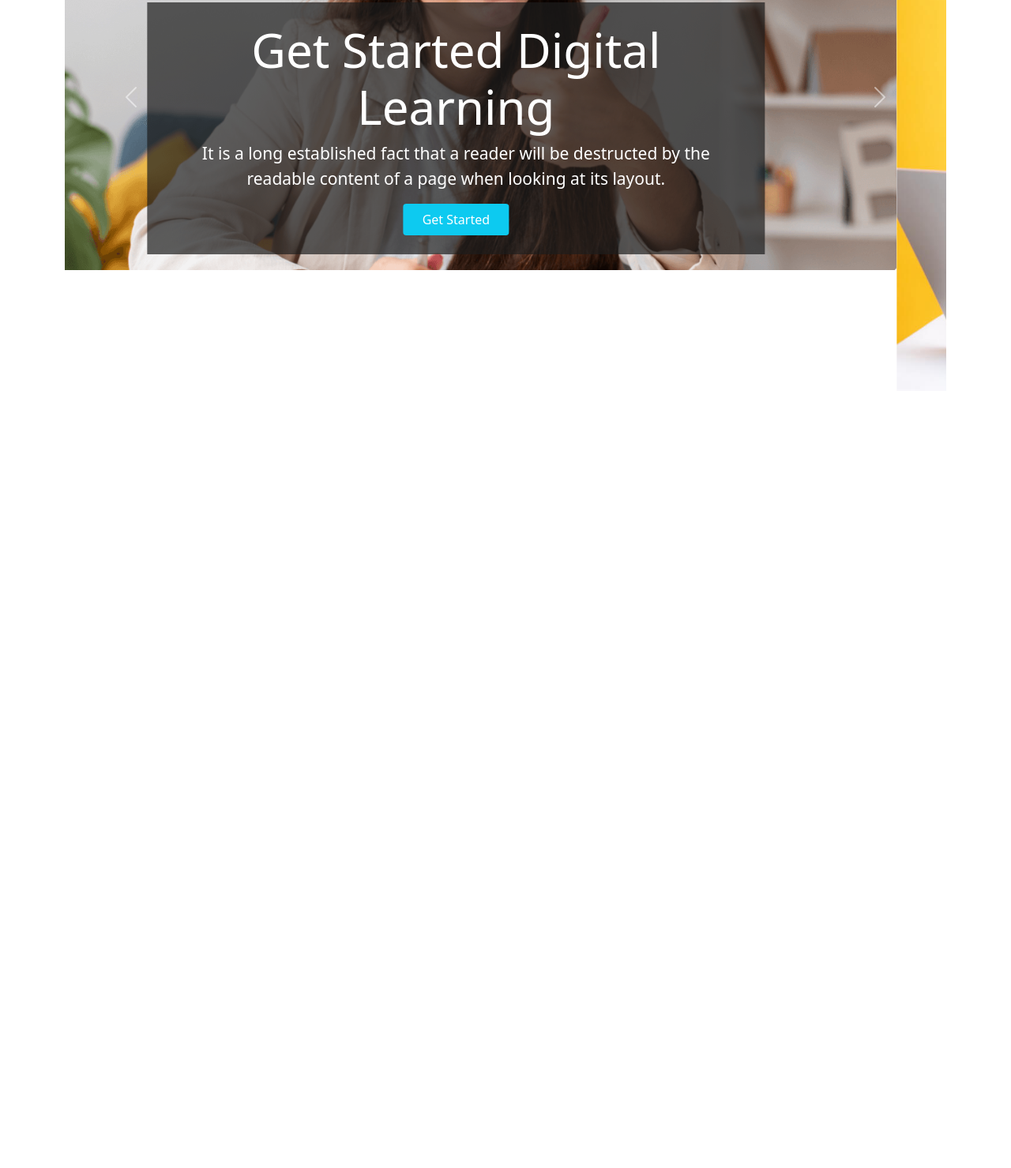
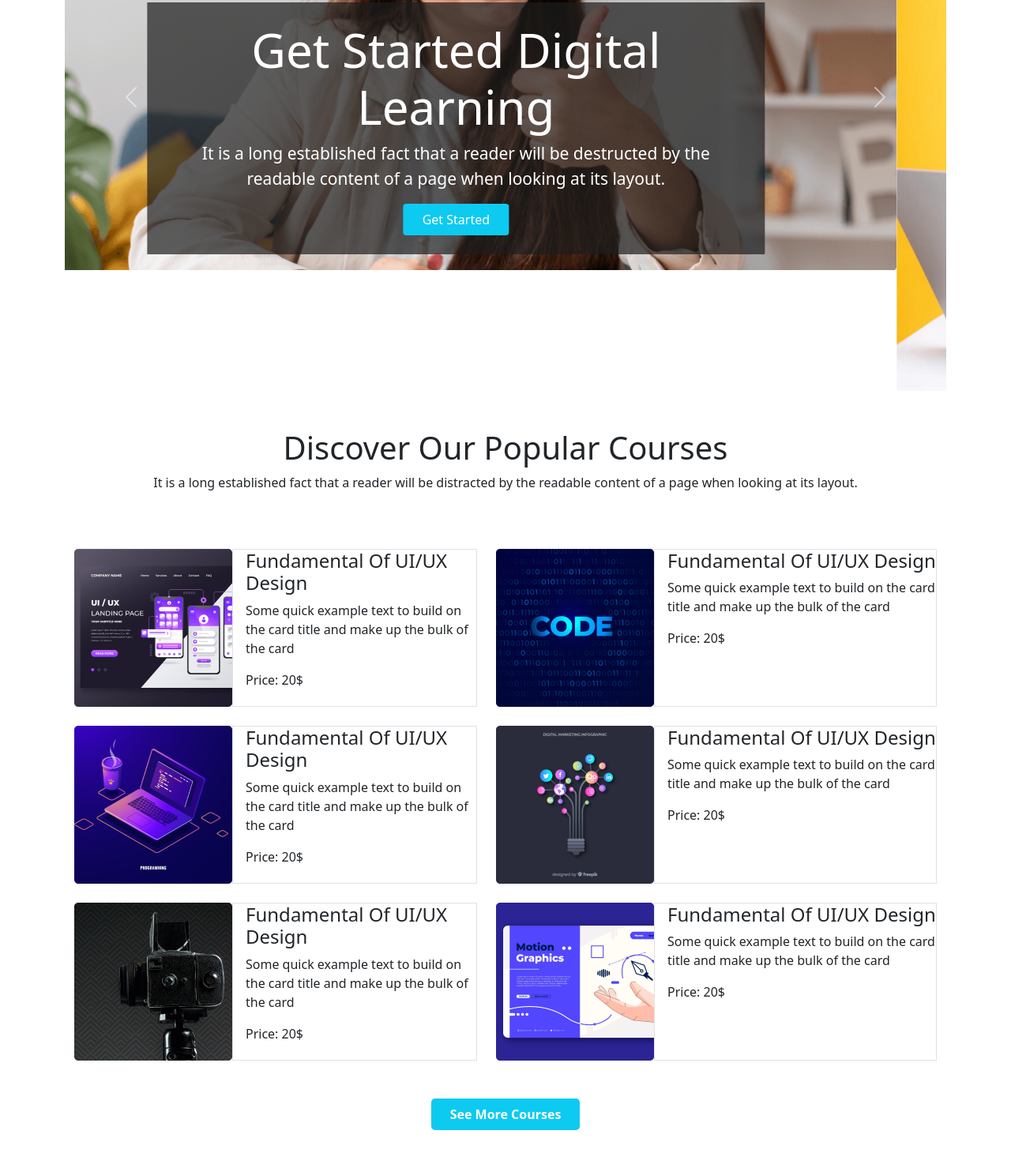
Before and after one commit to mohammadRcat/learning-ocean, a plain HTML site: page index.html in a window 1280 px wide. Shown: the part 341-1820 px from the top of the page at 79% size. Before the commit the page ends 836 px from the top, so only its background shows below. Drawn offline with nearby package versions, Linux system fonts and the light colour scheme.

Commit message:
second commit

```diff
--- a/index.html
+++ b/index.html
@@ -53,8 +53,8 @@
     </header>
 
     <!-- slider section -->
-    <section class="container mt-4">
-        <div id="carouselExampleCaptions" class="carousel slide" data-bs-ride="carousel">
+    <section class="container mt-4 mb-5">
+        <div id="carouselExampleCaptions" class="carousel slide p-0" data-bs-ride="carousel">
             <div class="carousel-indicators">
                 <button type="button" data-bs-target="#carouselExampleCaptions" data-bs-slide-to="0" class="active"
                     aria-current="true" aria-label="Slide 1"></button>
@@ -64,7 +64,7 @@
                     aria-label="Slide 3"></button>
             </div>
             <div class="carousel-inner">
-                <div class="carousel-item active">
+                <div class="carousel-item active col-sm-12">
                     <img src="images/cover/cover-1.png" class="d-block w-100" alt="...">
                     <div class="carousel-caption d-none d-md-block p-4 slider-opacity">
                         <h1 class="slider-h1">Get Started Digital Learning</h1>
@@ -112,6 +112,85 @@
         </div>
     </section>
 
+    <!-- courses heading section  -->
+    <section class="containr mb-5">
+        <div class="text-center">
+            <h1 class="">Discover Our Popular Courses</h1>
+            <p class="">It is a long established fact that a reader will be distracted by the readable
+                content of a page when looking at its layout.</p>
+
+        </div>
+    </section>
+
+    <!-- courses list section -->
+
+    <section class="container p-0">
+        <div class="row p-0 ">
+            <div class="row p-0">
+                <div class="d-flex col-lg-6 px-4 mt-4">
+                    <img class="ps-4" src="images/course/course-1.png" alt="">
+                    <div class="ps-3 border border-1">
+                        <h4>Fundamental Of UI/UX Design</h4>
+                        <p>Some quick example text to build on the card title
+                            and make up the bulk of the card</p>
+                        <p>Price: 20$</p>
+                    </div>
+                </div>
+                <div class="d-flex col-lg-6 pe-4 ps-0 mt-4">
+                    <img class="" src="images/course/course-2.png" alt="">
+                    <div class="ps-3 border border-1">
+                        <h4>Fundamental Of UI/UX Design</h4>
+                        <p>Some quick example text to build on the card title
+                            and make up the bulk of the card</p>
+                        <p>Price: 20$</p>
+                    </div>
+                </div>
+                <div class="d-flex col-lg-6 px-4 mt-4">
+                    <img class="ps-4" src="images/course/course-3.png" alt="">
+                    <div class="ps-3 border border-1">
+                        <h4>Fundamental Of UI/UX Design</h4>
+                        <p>Some quick example text to build on the card title
+                            and make up the bulk of the card</p>
+                        <p>Price: 20$</p>
+                    </div>
+                </div>
+                <div class="d-flex col-lg-6 pe-4 ps-0 mt-4">
+                    <img class="" src="images/course/course-4.png" alt="">
+                    <div class="ps-3 border border-1">
+                        <h4>Fundamental Of UI/UX Design</h4>
+                        <p>Some quick example text to build on the card title
+                            and make up the bulk of the card</p>
+                        <p>Price: 20$</p>
+                    </div>
+                </div>
+                <div class="d-flex col-lg-6 px-4 mt-4">
+                    <img class="ps-4" src="images/course/course-5.png" alt="">
+                    <div class="ps-3 border border-1">
+                        <h4>Fundamental Of UI/UX Design</h4>
+                        <p>Some quick example text to build on the card title
+                            and make up the bulk of the card</p>
+                        <p>Price: 20$</p>
+                    </div>
+                </div>
+                <div class="d-flex col-lg-6 pe-4 ps-0 mt-4">
+                    <img class="" src="images/course/course-6.png" alt="">
+                    <div class="ps-3 border border-1">
+                        <h4>Fundamental Of UI/UX Design</h4>
+                        <p>Some quick example text to build on the card title
+                            and make up the bulk of the card</p>
+                        <p>Price: 20$</p>
+                    </div>
+                </div>
+            </div>
+            <div class="text-center">
+                <button class="bg-info px-4 py-2 mt-5 mb-5 border-0 rounded-3 text-white  fw-bolder">See More
+                    Courses</button>
+            </div>
+    </section>
+
+
+
+
 
 
 
```
